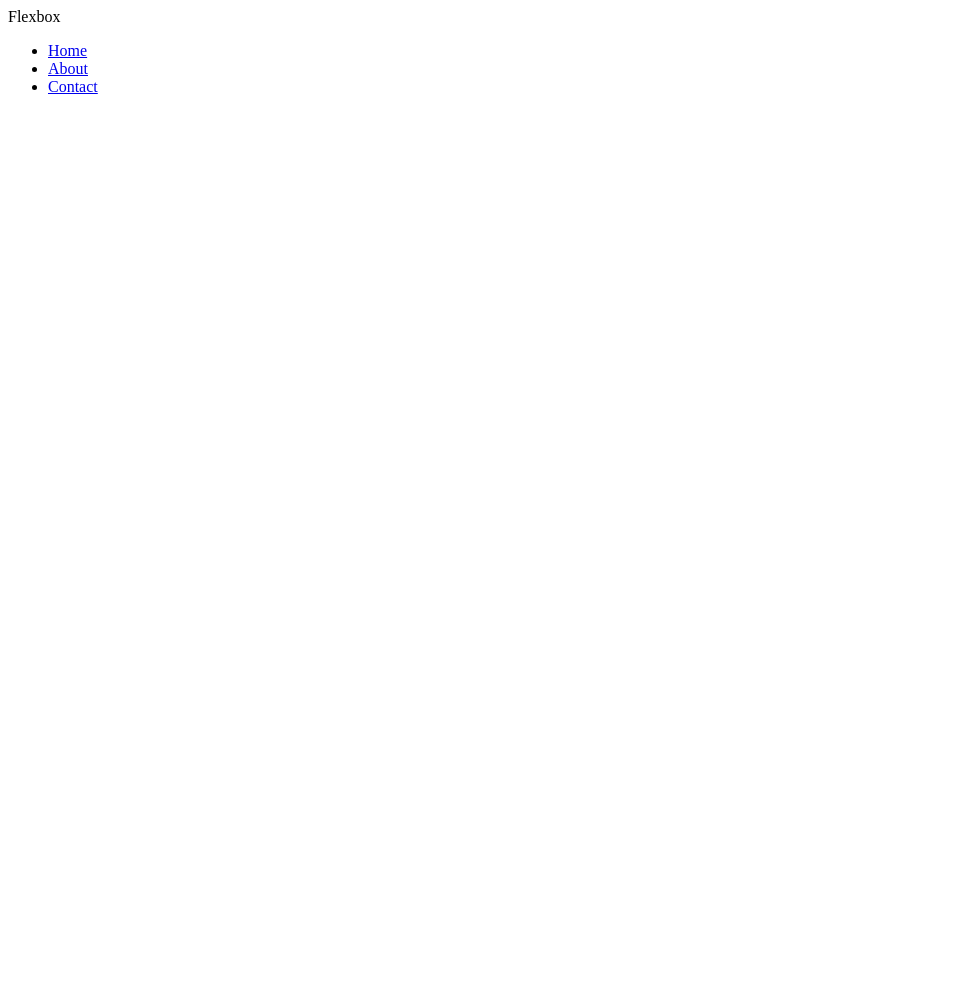
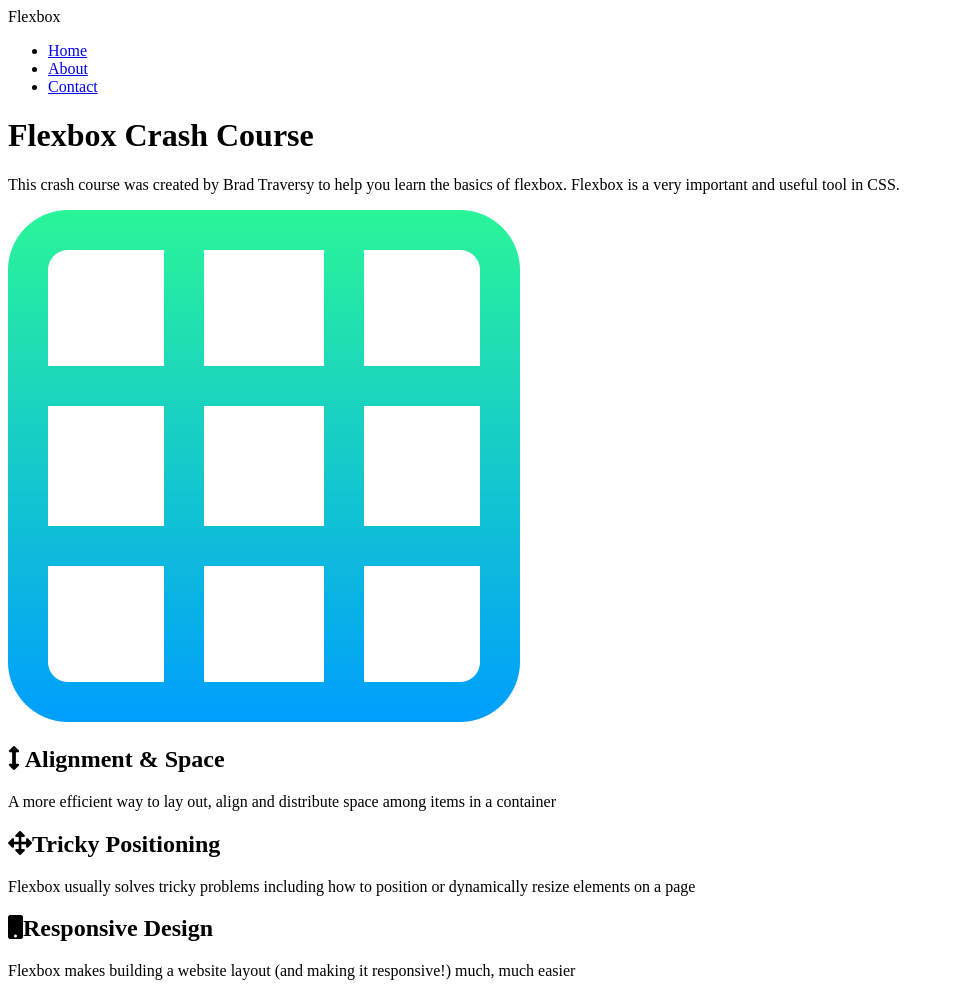
Before and after one commit to rhythm2107/landing-page-flexbox, a plain HTML site: page index.html in a window 1280 px wide. Shown: the whole page, without its empty margins (0-954 px from the left). Before the commit the page ends 800 px from the top, so only its background shows below. Drawn offline with Linux system fonts and the light colour scheme.

Commit message:
Add fontawesome icons

```diff
--- a/index.html
+++ b/index.html
@@ -3,6 +3,12 @@
 <head>
     <meta charset="UTF-8">
     <meta name="viewport" content="width=device-width, initial-scale=1.0">
+    <link
+      rel="stylesheet"
+      href="https://pro.fontawesome.com/releases/v5.10.0/css/all.css"
+      integrity="sha384-AYmEC3Yw5cVb3ZcuHtOA93w35dYTsvhLPVnYs9eStHfGJvOvKxVfELGroGkvsg+p"
+      crossorigin="anonymous"
+    />
     <title>FlexBox Crash Course</title>
 </head>
 <body>
@@ -16,5 +22,51 @@
             </ul>
         </div>
     </nav>
+
+    <header class="header">
+        <div class="container">
+            <div>
+                <h1>Flexbox Crash Course</h1>
+                <p>
+                    This crash course was created by Brad Traversy to help you learn the
+                    basics of flexbox. Flexbox is a very important and useful tool in
+                    CSS.
+                </p>
+            </div>
+            <img src="./img/grid.png" alt="">
+        </div>
+    </header>
+
+    <section class="boxes">
+        <div class="container">
+            <div class="box">
+                <h2><i class="fas fa-arrows-alt-v"></i>
+                Alignment & Space</h2>
+                <p>
+                A more efficient way to lay out, align and distribute space among
+            items in a container
+                </p>
+            </div>
+
+            <div class="box">
+                <h2><i class="fas fa-arrows-alt"></i>Tricky Positioning</h2>
+                <p>
+                  Flexbox usually solves tricky problems including how to position or
+                  dynamically resize elements on a page
+                </p>
+              </div>
+
+              <div class="box">
+                <h2><i class="fas fa-mobile"></i>Responsive Design</h2>
+                <p>
+                  Flexbox makes building a website layout (and making it responsive!)
+                  much, much easier
+                </p>
+              </div>
+
+        </div>
+
+    </section>
+
 </body>
 </html>
```
